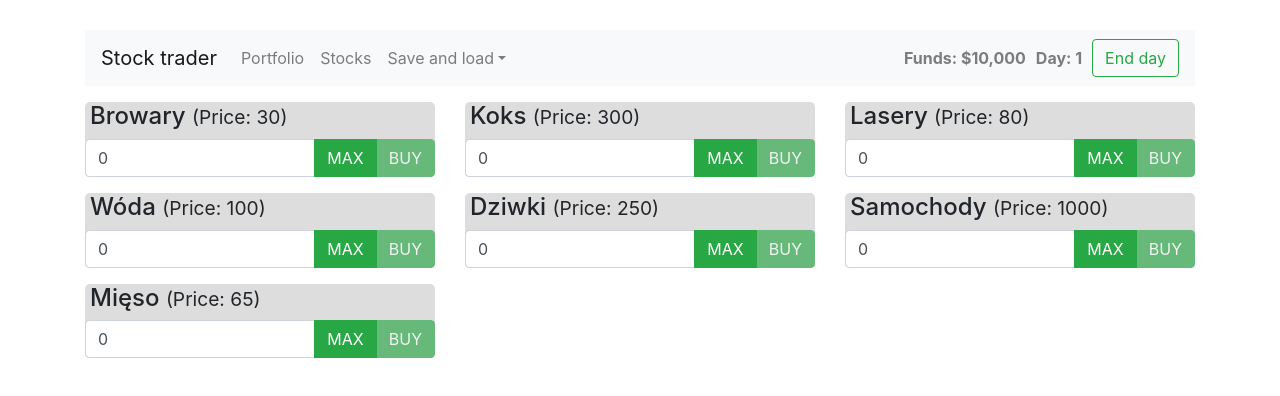
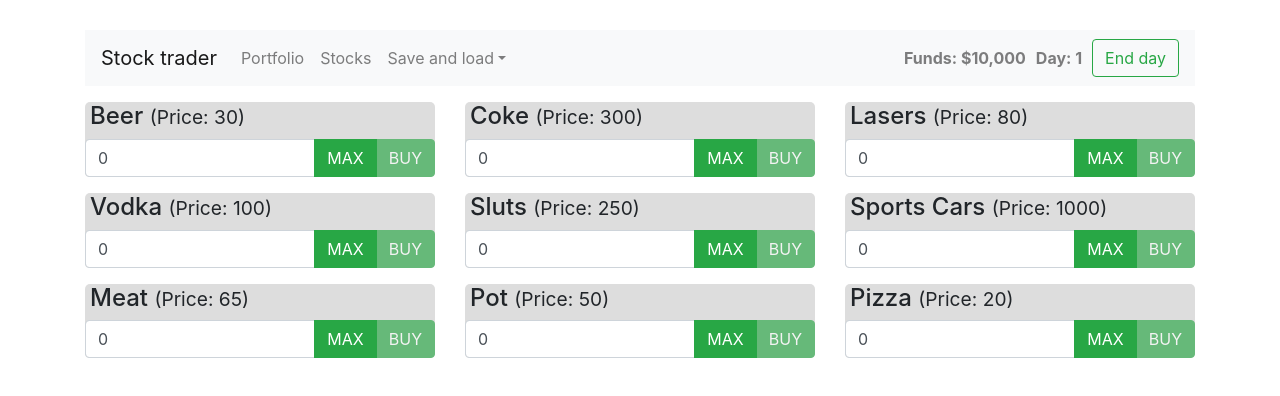
Before and after one commit to RSI96/StockTrader-Vue, a Vue app: page /stocks in a window 1280 px wide. Shown: the top 396 px of the page. Built offline with nearby package versions, Linux system fonts and the light colour scheme; what vue-resource would draw is missing.

Commit message:
final fixes

```diff
--- a/src/components/Stock_portfolio.vue
+++ b/src/components/Stock_portfolio.vue
@@ -15,8 +15,9 @@
                             type="number"
                             class="form-control"
                             placeholder="Quantity"
-                            v-model="quantity"
-                            step="1"
+                            :max="this.stock.quantity"
+                            v-model.number="quantity"
+                            @focus="$event.target.select()"
                     >
                     <div class="input-group-append">
                         <button
@@ -46,7 +47,9 @@
 
     export default {
         name: "Stock_stocks",
-        props: ['stock'],
+        props:{
+            stock: Object
+        },
         data() {
             return {
                 quantity: 0
--- a/src/components/Stock_stocks.vue
+++ b/src/components/Stock_stocks.vue
@@ -8,8 +8,6 @@
                 </h4>
             </div>
             <div class="panel body">
-
-
                 <div class="input-group mb-3">
                     <input
                             type="number"
@@ -17,7 +15,7 @@
                             placeholder="Quantity"
                             :max="maxQuantity"
                             v-model.number="quantity"
-                            pattern="\d+"
+                            @focus="$event.target.select()"
                     >
                     <div class="input-group-append">
                         <button
@@ -45,7 +43,9 @@
 <script>
     export default {
         name: "Stock_stocks",
-        props: ['stock'],
+        props: {
+            stock: Object
+        },
         data() {
             return {
                 quantity: 0
@@ -96,6 +96,9 @@
     }
 
     .panel-title {
+    }
+
+    .panel-heading {
         text-indent: 5px;
     }
 </style>
--- a/src/data/stocks.js
+++ b/src/data/stocks.js
@@ -1,9 +1,12 @@
 export default [
-    {id: 1, name: "Browary", price: 30},
-    {id: 2, name: "Koks", price: 300},
-    {id: 3, name: "Lasery", price: 80},
-    {id: 4, name: "Wóda", price: 100},
-    {id: 5, name: "Dziwki", price: 250},
-    {id: 6, name: "Samochody", price: 1000},
-    {id: 7, name: "Mięso", price: 65},
+    {id: 1, name: "Beer", price: 30},
+    {id: 2, name: "Coke", price: 300},
+    {id: 3, name: "Lasers", price: 80},
+    {id: 4, name: "Vodka", price: 100},
+    {id: 5, name: "Sluts", price: 250},
+    {id: 6, name: "Sports Cars", price: 1000},
+    {id: 7, name: "Meat", price: 65},
+    {id: 8, name: "Pot", price: 50},
+    {id: 9, name: "Pizza", price: 20},
+
 ];
```
Also changed, not shown: 1 other file (tests, documents, lock files or other folders).
